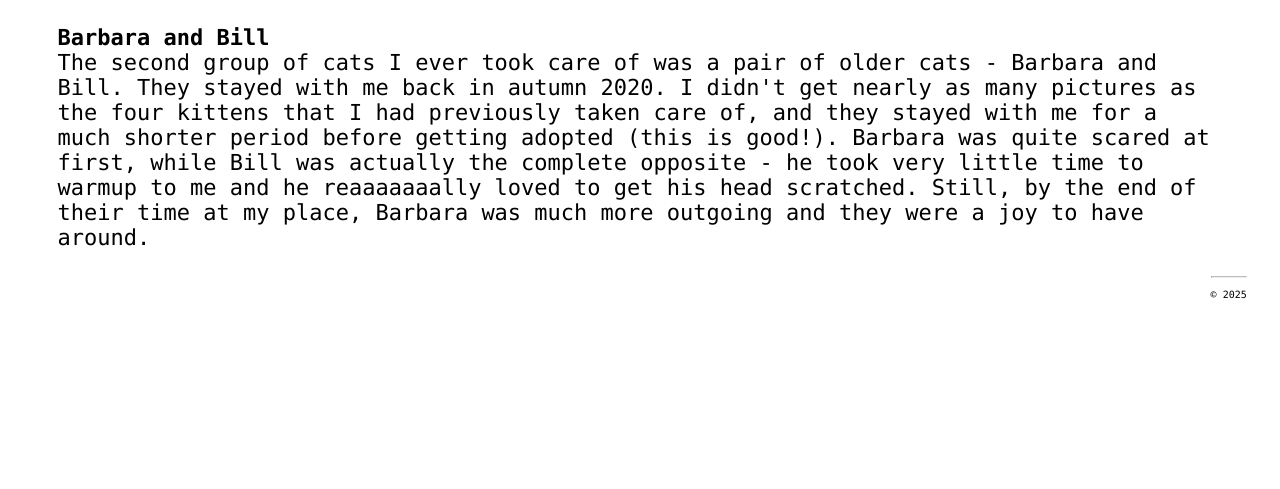
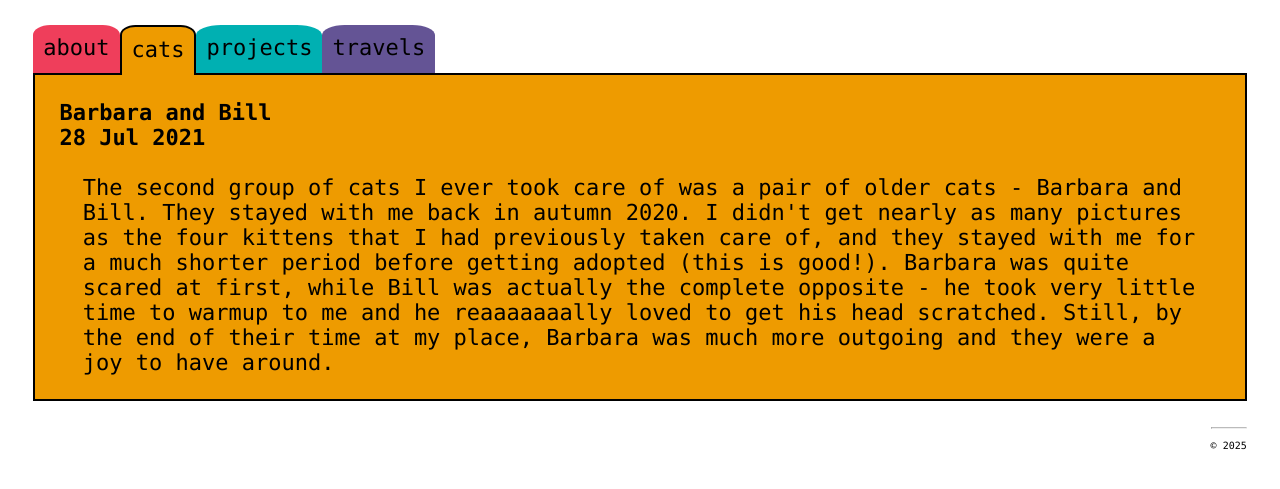
Before and after one commit to acurtiz/acurtiz.github.io, a Jekyll site: the page built from cats/_posts/2021-07-28-barbara-and-bill.md, in a window 1280 px wide. Shown: the top 489 px of the page. Built offline with Jekyll 4.4.1, drawn with Linux system fonts in a browser that asks for light colours.

Commit message:
Show individual pages within table.

```diff
--- a/_layouts/image_album.html
+++ b/_layouts/image_album.html
@@ -2,10 +2,13 @@
 layout: default
 ---
 
-<div class="body-text">
-  <b>{{ page.title }}</b>
-</div>
-
+{% include navigation.html %}
+<div style="clear:left;"></div>
+{% assign category_name = page.categories | first %}
+<div id="body-{{ category_name }}">
+  <b>{{ page.title }}</b><br/>
+  <b>{{ page.date | date_to_string }}</b>
+  <br/><br/>
   {% for image_group in page.images %}
   <div class="body-text">
     {{ image_group.description }}
@@ -21,5 +24,5 @@ layout: default
     <div class="clearfix"></div>
   </div>
   {% endfor %}
-
 {{ content }}
+</div>
--- a/_layouts/post.html
+++ b/_layouts/post.html
@@ -2,7 +2,10 @@
 layout: default
 ---
 
-<div class="body-text">
+{% include navigation.html %}
+<div style="clear:left;"></div>
+{% assign category_name = page.categories | first %}
+<div id="body-{{ category_name }}">
   <b>{{ page.title }}</b><br/>
   <b>{{ page.date | date_to_string }}</b><br/>
   {{ content }}
--- a/assets/css/styles.scss
+++ b/assets/css/styles.scss
@@ -138,7 +138,33 @@ div.body-text {
     border-left: 2px solid #000000;
     border-bottom: 2px solid #000000;
     border-right: 2px solid #000000;
+}
 
+#body-travels {
+    padding: 2% 2%;
+    color: #000000;
+    background-color: {{ site.data.categories["travels"].color-primary }};
+    border-left: 2px solid #000000;
+    border-bottom: 2px solid #000000;
+    border-right: 2px solid #000000;
+}
+
+#body-cats {
+    padding: 2% 2%;
+    color: #000000;
+    background-color: {{ site.data.categories["cats"].color-primary }};
+    border-left: 2px solid #000000;
+    border-bottom: 2px solid #000000;
+    border-right: 2px solid #000000;
+}
+
+#body-projects {
+    padding: 2% 2%;
+    color: #000000;
+    background-color: {{ site.data.categories["projects"].color-primary }};
+    border-left: 2px solid #000000;
+    border-bottom: 2px solid #000000;
+    border-right: 2px solid #000000;
 }
 
 div.table-text {
```
Lines whose indentation alone changed are shown as unchanged.
